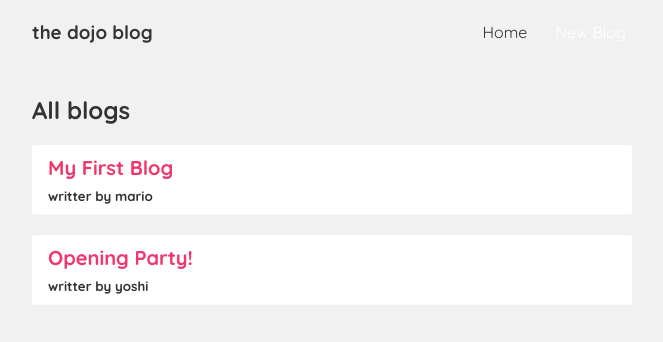
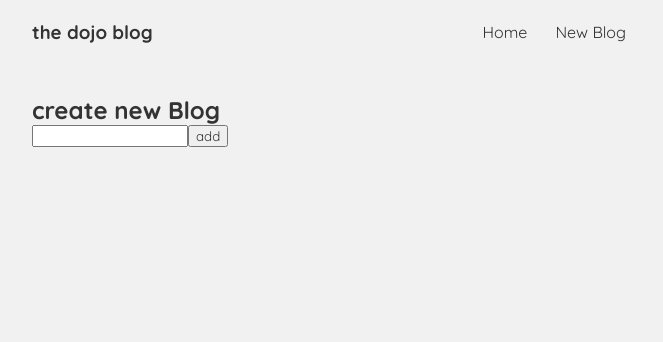
Before and after one commit to Muyassr/dojo-blog-react, a React (Create React App) app: page /create in a window 1280 px wide. Shown: the top 342 px of the page, without its empty margins (308-971 px from the left). Built offline with nearby package versions, Linux system fonts and the light colour scheme; data requests are answered from the project's data file.

Commit message:
exact match routing

```diff
--- a/src/App.js
+++ b/src/App.js
@@ -1,6 +1,8 @@
 import Home from './Home';
 import Navbar from './Navbar';
+import Create from './create';
 import {BrowserRouter as Router, Route, Switch} from 'react-router-dom';
+
 function App() {
   return (
     <Router>
@@ -8,10 +10,13 @@ function App() {
         <Navbar/>
         <div className="content">
           <Switch>
-            <Route path='/'>
+            <Route exact path='/'>
               <Home></Home>
             </Route>
-            <Route path='/ss'> <h2>sssdd</h2></Route>
+            <Route exact path='/create'>
+              <Create></Create>
+            </Route>
+
           </Switch>
         </div>
       </div>
--- a/src/Navbar.js
+++ b/src/Navbar.js
@@ -4,11 +4,7 @@ const Navbar = () => {
             <h3>the dojo blog</h3>
             <div className="links">
                 <a href="/">Home</a>
-                <a href="/create" style={{
-                    color: 'white',
-                    backgroundColor: '#fq356d',
-                    borderRadius: '8px'
-                }}>New Blog</a>
+                <a href="/create">New Blog</a>
             </div>
         </nav>
      );
--- /dev/null
+++ b/src/create.js
@@ -0,0 +1,13 @@
+const Create = () => {
+    return (
+
+        <div className="createBlog">
+            <h2>create new Blog</h2>
+            <input type="text" />
+            <button>add</button>
+        </div>
+
+     );
+}
+
+export default Create;
```
